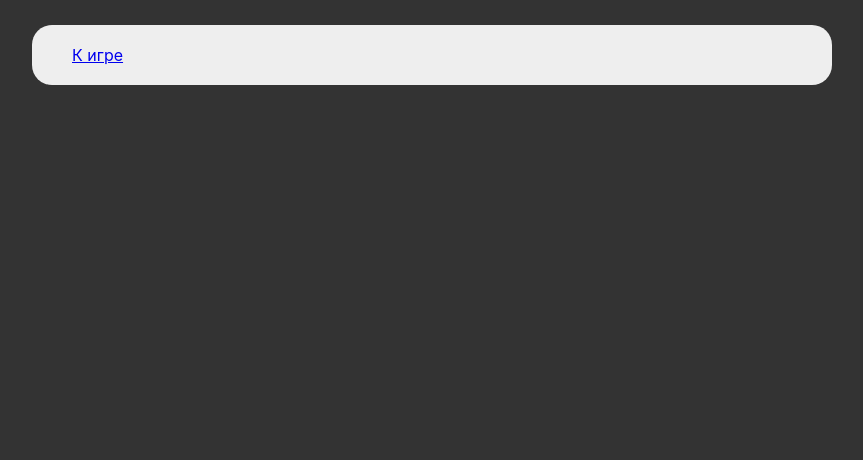
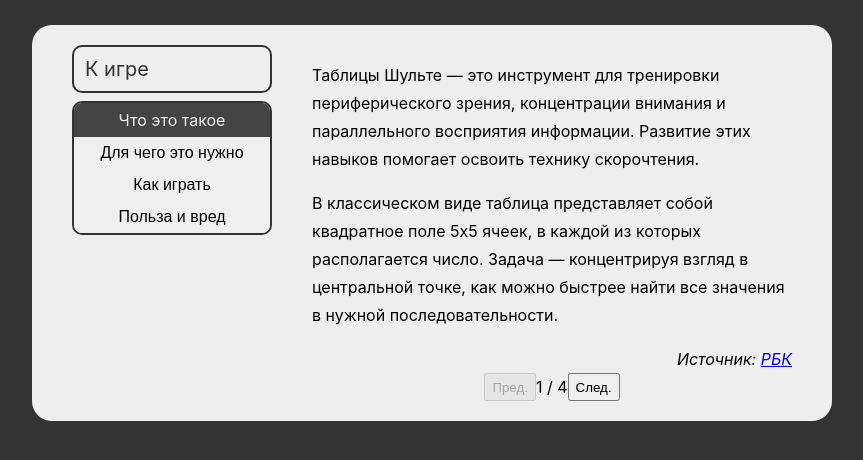
Before and after one commit to viseko/shulte-tab, a React (Create React App) app: page /info in a window 1280 px wide. Shown: the top 460 px of the page, without its empty margins (208-1071 px from the left). Built offline with nearby package versions, Linux system fonts and the light colour scheme.

Commit message:
Разработка страницы Info, базовая стилизация навигации

```diff
--- a/src/App.css
+++ b/src/App.css
@@ -7,6 +7,11 @@
   border-radius: 20px;
 }
 
+.page {
+  display: flex;
+  gap: 40px;
+}
+
 @media (max-width: 800px) {
   .App {
     margin: 0 auto;
--- a/src/App.js
+++ b/src/App.js
@@ -1,10 +1,10 @@
 import React from 'react';
 import { BrowserRouter, Routes, Route, Navigate } from 'react-router-dom';
-import './App.css';
 import Main from './pages/Main';
 import Info from './pages/Info';
 import Options from './pages/Options';
 import Results from './pages/Results';
+import './App.css';
 
 function App() {
   return (
--- /dev/null
+++ b/src/components/ContentLinks.jsx
@@ -0,0 +1,27 @@
+import React from 'react'
+
+const ContentLins = ({data, cb, currentChapter}) => {
+  return (
+    <ul className="content-links">
+        {data.map((chapter, index) => {
+          return (
+            <li key={chapter.title}>
+              {
+                currentChapter !== index
+                  ?
+                  (<button className='content-links__link' onClick={() => cb(index)}>
+                    {chapter.title}
+                  </button>)
+                  :
+                  (<span className='content-links__link content-links__link--active'>
+                    {chapter.title}
+                  </span>)
+              }
+            </li>
+          )
+        })}
+      </ul>
+  )
+}
+
+export default ContentLins
--- a/src/components/Navigation.jsx
+++ b/src/components/Navigation.jsx
@@ -1,4 +1,5 @@
-import React from 'react'
+import React from 'react';
+import "../styles/navigation.css";
 
 const Navigation = (props) => {
   return (
--- /dev/null
+++ b/src/content/readme.js
@@ -0,0 +1,39 @@
+const readme = [
+  {
+    title: "Что это такое",
+    paragraphs: [
+      "Таблицы Шульте — это инструмент для тренировки периферического зрения, концентрации внимания и параллельного восприятия информации. Развитие этих навыков помогает освоить технику скорочтения.",
+      "В классическом виде таблица представляет собой квадратное поле 5х5 ячеек, в каждой из которых располагается число. Задача — концентрируя взгляд в центральной точке, как можно быстрее найти все значения в нужной последовательности."
+    ]
+  },
+  {
+    title: "Для чего это нужно",
+    paragraphs: [
+      "Первые варианты таблицы изобрел немецкий психиатр Вальтер Шульте во второй половине XX века. Профессор создал их для психодиагностики. Методика помогает измерить устойчивость, эффективность и скорость включения в работу, определить способность концентрировать, распределять и переключать внимание, а также выявить наличие расстройств.",
+      "Сегодня таблицы Шульте и их различные модификации применяют для развития скорочтения и расширения поля зрения. Например, их советует в своих книгах по улучшению памяти и быстроте чтения психолог Тони Бьюзен. Преподаватель Экономического факультета МГУ Евгений Буянов пишет, что такие таблицы также используют в курсах по Нейролингвистическому программированию для достижения так называемого состояния высокой продуктивности."
+    ]
+  },
+  {
+    title: "Как играть",
+    paragraphs: [
+      "Чтобы получить ощутимый эффект, работать с таблицами нужно регулярно. Начните с тренировок на десяти таблицах за раз и занимайтесь 3–4 дня в неделю. Если глаза устают, делайте перерывы по 20–30 минут. Вот как правильно пользоваться таблицами."
+    ],
+    list: [
+      "Расположите таблицу в 35–50 см от глаз — примерно на таком же расстоянии, на котором обычно держите книгу при чтении. Это нужно, чтобы взгляд комфортно охватывал все поле целиком.",
+      "Сфокусируйтесь на центральной ячейке. Важно, чтобы глаза не двигались, пока вы выполняете упражнение. Нужные значения необходимо искать с помощью периферического зрения.",
+      "Не проговаривайте числа вслух или про себя. При чтении без артикуляции — проговаривания текста — мозг получает информацию в виде визуальных образов, а не аудиальных. Они воспринимаются намного быстрее, и поэтому очень важны для развития скорочтения.",
+      "Найдите все числа от 1 до 25, а затем переходите к следующей таблице. Когда упражнение будет даваться совсем легко, можно его усложнить — взять более объемную таблицу или воспользоваться модификациями."
+    ]
+  },
+  {
+    title: "Польза и вред",
+    paragraphs: [
+      "Екатерина Бузань, консультант по скорочтению, утверждает, что таблицы Шульте расширяют поле зрения, улучшают концентрацию, развивают скорочтение, активизируют образное мышление. Также эксперт указывает, что работа с таблицами позволяет научиться подавлять артикуляцию, но это не всегда полезно.",
+      "Чтение без проговаривания подходит, когда вам нужно быстро понять большой объем текстовой информации и выделить из него главное. Но этот метод будет негативно влиять на восприятие художественной литературы и поэзии — с ним будет сложнее понять авторский стиль и чувства героев."
+    ]
+  }
+];
+
+export const origin = ["РБК", "https://trends.rbc.ru/trends/education/617fceaa9a79476820b4bdd8"];
+
+export default readme;
--- a/src/pages/Info.jsx
+++ b/src/pages/Info.jsx
@@ -1,13 +1,52 @@
-import React from 'react';
+import React, { useState } from 'react';
 import Navigation from '../components/Navigation';
 import Button from '../UI/Button';
+import readme, {origin} from '../content/readme.js';
+import "../styles/content-links.css";
+import "../styles/info.css";
+import ContentLinks from '../components/ContentLinks';
 
 const Info = () => {
+  const [currentChapter, setChapter] = useState(0);
+
+  const changePage = pageNum => {
+    setChapter(pageNum);
+  }
+
   return (
     <div className='page'>
       <Navigation>
         <Button to="/">К игре</Button>
+        <ContentLinks data={readme} cb={changePage} currentChapter={currentChapter} />
       </Navigation>
+
+      <div className="info">
+        {
+          readme[currentChapter].paragraphs.map((text, i) => <p key={i}>{text}</p>)
+        }
+        {
+          !!readme[currentChapter].list &&
+            <ul>
+              {readme[currentChapter].list.map((text, i) => <li key={i}>{text}</li>)}
+            </ul>
+        }
+        <div className="info__origin">
+          Источник: {
+            <a href={origin[1]}>{origin[0]}</a>
+          }
+        </div>
+        <div className="info__pagination">
+          <button disabled={currentChapter === 0} onClick={() => {setChapter(currentChapter - 1)}}>
+            Пред.
+          </button>
+          <span>
+            {currentChapter + 1} / {readme.length}
+          </span>
+          <button disabled={currentChapter === readme.length - 1} onClick={() => {setChapter(currentChapter + 1)}}>
+            След.
+          </button>
+        </div>
+      </div>
     </div>
   )
 }
--- /dev/null
+++ b/src/styles/content-links.css
@@ -0,0 +1,33 @@
+.content-links {
+  display: flex;
+  flex-direction: column;
+  margin: 0;
+  padding: 0;
+  list-style: none;
+  overflow: hidden;
+  border: 2px solid #333;
+  border-radius: 10px;
+  user-select: none;
+}
+
+.content-links li {
+  margin: 0;
+}
+
+.content-links__link {
+  width: 100%;
+  padding: 7px;
+  display: block;
+  text-align: center;
+  font-size: 16px;
+  border: 0;
+}
+
+button.content-links__link {
+  cursor: pointer;
+}
+
+.content-links__link--active {
+  background-color: #444;
+  color: #eee;
+}
--- /dev/null
+++ b/src/styles/info.css
@@ -0,0 +1,27 @@
+.info {
+  font-size: 16px;
+  line-height: 175%;
+}
+
+.info ul {
+  margin: 0;
+  padding: 20px;
+}
+
+.info li {
+  margin-bottom: 1em;
+}
+
+.info li:last-child {
+  margin-bottom: 0;
+}
+
+.info__origin {
+  font-style: italic;
+  text-align: right;
+}
+
+.info__pagination {
+  display: flex;
+  justify-content: center;
+}
--- /dev/null
+++ b/src/styles/navigation.css
@@ -0,0 +1,26 @@
+.nav {
+  display: flex;
+  flex-direction: column;
+}
+
+.btn {
+  padding: 10px 11px;
+  margin-bottom: 8px;
+  width: 200px;
+  color: #333;
+  font-size: 20px;
+  text-decoration: none;
+  border: 2px solid #333;
+  border-radius: 10px;
+  background: #eee;
+  transition: 0.2s color background;
+}
+
+.btn:hover {
+  background: #444;
+  color: #eee;
+}
+
+.btn:active {
+  opacity: 0.6;
+}
```
